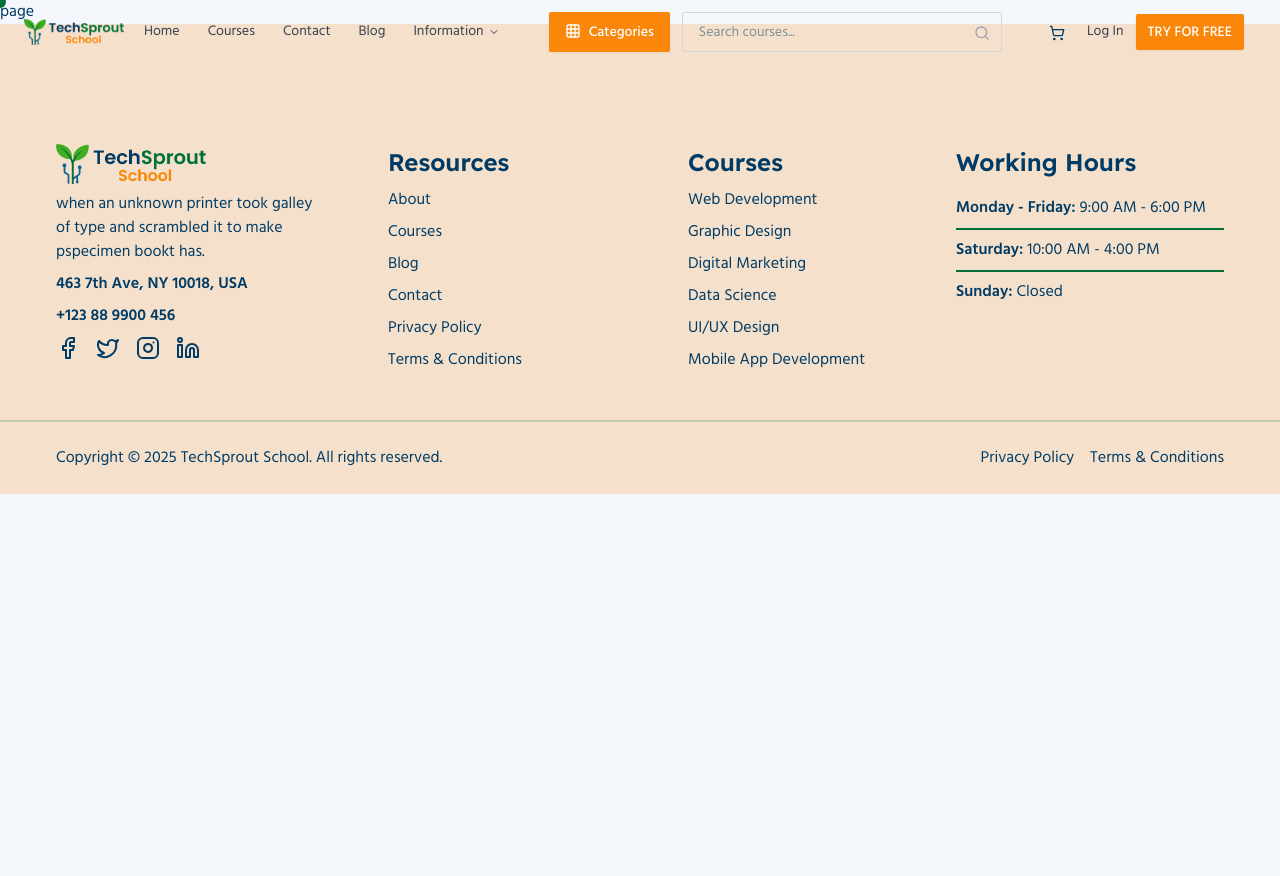
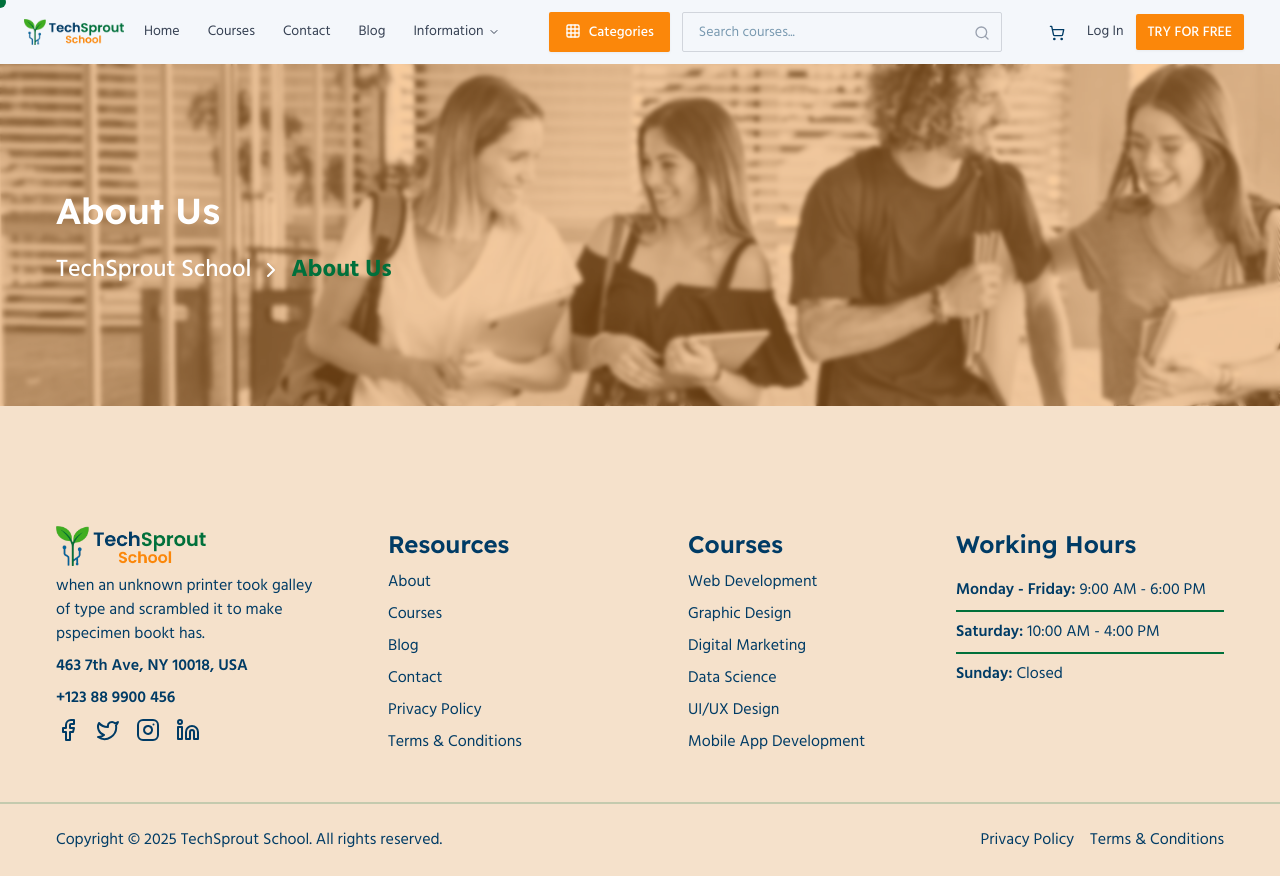
Before and after one commit to Webtricker/techsprout, a Next.js app: page /about-us in a window 1280 px wide. Before the commit the page ends 800 px from the top, so only its background shows below. Built offline with nearby package versions, Linux system fonts and the light colour scheme.

Commit message:
Update: About us hero added

```diff
--- a/src/app/about-us/page.tsx
+++ b/src/app/about-us/page.tsx
@@ -1,3 +1,9 @@
+import Hero from '@/components/Hero';
+
 export default function page() {
-  return <div>page</div>;
+  return (
+    <>
+      <Hero pageName='About Us' />
+    </>
+  );
 }
```
